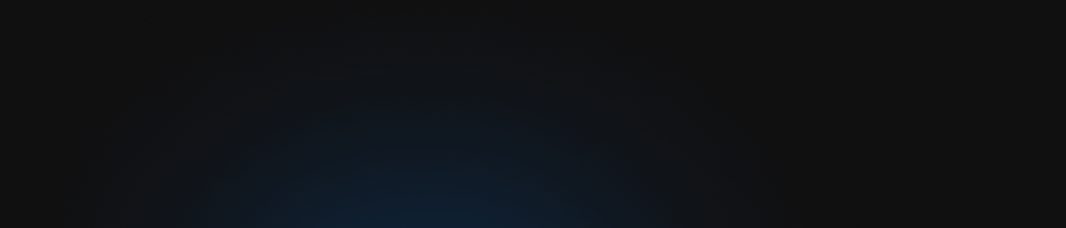
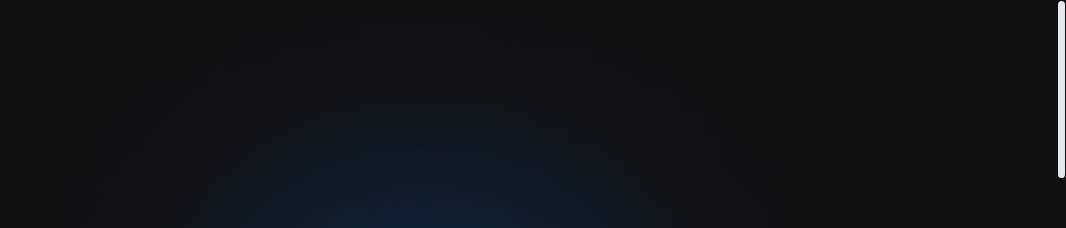
Before and after one commit to jaypavendano/my-portfolio, a Next.js app: page / in a window 1280 px wide. Shown: the top 228 px of the page, without its empty margins (214-1280 px from the left). Built offline with nearby package versions, Linux system fonts and the light colour scheme.

Commit message:
update scroll bar

```diff
--- a/app/page.tsx
+++ b/app/page.tsx
@@ -3,15 +3,18 @@
 import Projects from '@/components/projects';
 import Socials from '@/components/socials';
 import Technologies from '@/components/technologies';
+import { ScrollArea } from '@/components/ui/scroll-area';
 
 export default function Home() {
   return (
     <main>
-      <Banner />
-      <Technologies />
-      <Projects />
-      <Contact />
-      <Socials />
+      <ScrollArea className="h-screen">
+        <Banner />
+        <Technologies />
+        <Projects />
+        <Contact />
+        <Socials />
+      </ScrollArea>
     </main>
   );
 }
--- a/components/projects.tsx
+++ b/components/projects.tsx
@@ -140,7 +140,7 @@
 export default function Projects() {
   return (
     <Section>
-      <p className="hidden">
+      <p className="sr-only">
         inspired by :{' '}
         <a href="https://v4.brittanychiang.com/">
           Brittany Chiang website portfolio
--- /dev/null
+++ b/components/ui/scroll-area.tsx
@@ -0,0 +1,48 @@
+"use client"
+
+import * as React from "react"
+import * as ScrollAreaPrimitive from "@radix-ui/react-scroll-area"
+
+import { cn } from "@/lib/utils"
+
+const ScrollArea = React.forwardRef<
+  React.ElementRef<typeof ScrollAreaPrimitive.Root>,
+  React.ComponentPropsWithoutRef<typeof ScrollAreaPrimitive.Root>
+>(({ className, children, ...props }, ref) => (
+  <ScrollAreaPrimitive.Root
+    ref={ref}
+    className={cn("relative overflow-hidden", className)}
+    {...props}
+  >
+    <ScrollAreaPrimitive.Viewport className="h-full w-full rounded-[inherit]">
+      {children}
+    </ScrollAreaPrimitive.Viewport>
+    <ScrollBar />
+    <ScrollAreaPrimitive.Corner />
+  </ScrollAreaPrimitive.Root>
+))
+ScrollArea.displayName = ScrollAreaPrimitive.Root.displayName
+
+const ScrollBar = React.forwardRef<
+  React.ElementRef<typeof ScrollAreaPrimitive.ScrollAreaScrollbar>,
+  React.ComponentPropsWithoutRef<typeof ScrollAreaPrimitive.ScrollAreaScrollbar>
+>(({ className, orientation = "vertical", ...props }, ref) => (
+  <ScrollAreaPrimitive.ScrollAreaScrollbar
+    ref={ref}
+    orientation={orientation}
+    className={cn(
+      "flex touch-none select-none transition-colors",
+      orientation === "vertical" &&
+        "h-full w-2.5 border-l border-l-transparent p-[1px]",
+      orientation === "horizontal" &&
+        "h-2.5 flex-col border-t border-t-transparent p-[1px]",
+      className
+    )}
+    {...props}
+  >
+    <ScrollAreaPrimitive.ScrollAreaThumb className="relative flex-1 rounded-full bg-slate-200 dark:bg-slate-800" />
+  </ScrollAreaPrimitive.ScrollAreaScrollbar>
+))
+ScrollBar.displayName = ScrollAreaPrimitive.ScrollAreaScrollbar.displayName
+
+export { ScrollArea, ScrollBar }
--- a/package.json
+++ b/package.json
@@ -14,6 +14,7 @@
   },
   "dependencies": {
     "@radix-ui/react-icons": "^1.3.0",
+    "@radix-ui/react-scroll-area": "^1.1.0",
     "@radix-ui/react-tooltip": "^1.0.7",
     "class-variance-authority": "^0.7.0",
     "clsx": "^2.1.0",
```
Also changed, not shown: 1 other file (tests, documents, lock files or other folders).
